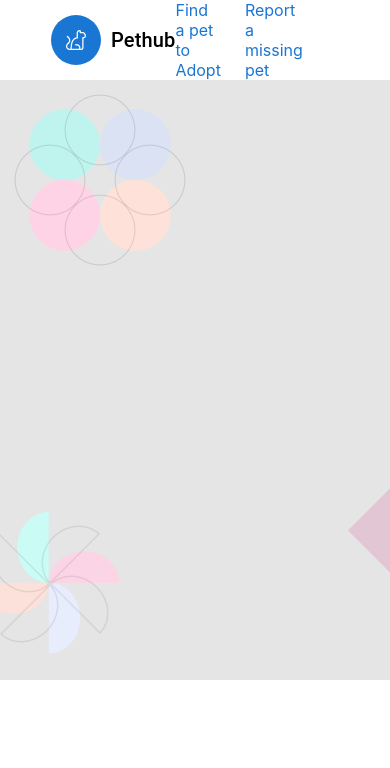
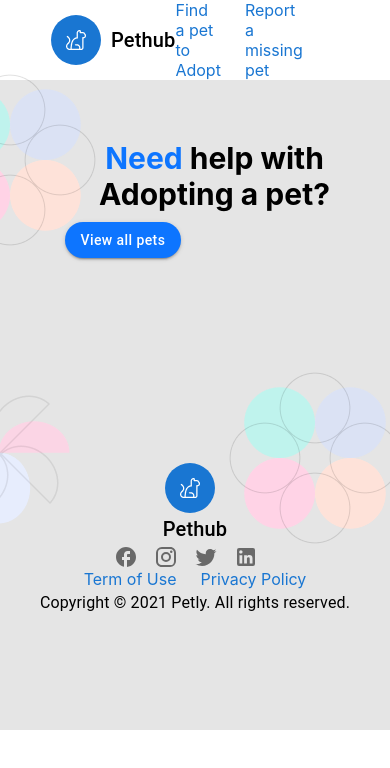
Before and after one commit to brendagold/pethub, a React (Create React App) app: page /not-found in a window 390 px wide. Shown: the top 768 px of the page. Built offline with nearby package versions, Linux system fonts and the light colour scheme.

Commit message:
made landing page responsive

```diff
--- a/src/components/BrowseByPet.js
+++ b/src/components/BrowseByPet.js
@@ -1,6 +1,7 @@
 import React from "react";
 import { makeStyles } from "@material-ui/core/styles";
 import { Button, Stack } from "@mui/material";
+import sizes from "./sizes";
 
 const useStyles = makeStyles((theme) => ({
   btn: {
@@ -9,9 +10,19 @@ const useStyles = makeStyles((theme) => ({
     height: "85px",
     width: "85px",
     borderRadius: "8px",
+
+    [sizes.down("sm")]: {
+      height: "50px",
+    width: "50px",
+      flexWrap: "wrap"
+    },
   },
   container: {
     marginLeft: "60px",
+    [sizes.down("sm")]: {
+      marginLeft: "10px",
+
+    },
   },
   btnContent: {
     display: "block",
@@ -22,7 +33,10 @@ const useStyles = makeStyles((theme) => ({
     fontStyle: "normal",
     fontSize: "18px",
     color: "#5F6472",
-    lineHeight: "23px"
+    lineHeight: "23px",
+    [sizes.down("sm")]: {
+      fontSize: "15px"
+    },
 
   },
   title: {
--- a/src/components/FilterS.js
+++ b/src/components/FilterS.js
@@ -1,15 +1,9 @@
 import * as React from "react";
-import InputLabel from "@mui/material/InputLabel";
-import MenuItem from "@mui/material/MenuItem";
-import FormControl from "@mui/material/FormControl";
-import Select from "@mui/material/Select";
 import SearchIcon from "@mui/icons-material/Search";
-import Button from "@mui/material/Button";
 import { makeStyles } from "@material-ui/core/styles";
-import TextField from "@mui/material/TextField";
-import KeyboardArrowDownIcon from "@mui/icons-material/KeyboardArrowDown";
 import { Paper, Typography } from "@mui/material";
 import Chips from "./custom/Chip";
+import sizes from "./sizes";
 
 const useStyles = makeStyles((theme) => ({
   button: {
@@ -23,6 +17,13 @@ const useStyles = makeStyles((theme) => ({
     display: "flex",
     margin: "0",
     justifyContent: "center",
+    [sizes.down("sm")]: {
+      padding: "3px 5px",
+      width: "90%",
+      height: "auto",
+      marginTop: "10px",
+      marginRight: "20px"
+    },
   },
 
   paper: {
@@ -31,6 +32,18 @@ const useStyles = makeStyles((theme) => ({
     position: "relative",
     left: "46px",
     bottom: "200px",
+    [sizes.down("sm")]: {
+      width: "100%",
+      left: 0,
+      padding: "10px 5px",
+      top: "0px",
+    },
+    [sizes.down("md")]: {
+      width: "90%",
+      left: "25px",
+      padding: "10px 5px",
+
+    },
   },
   filterText: {
     fontSize: "18px",
@@ -54,6 +67,11 @@ const useStyles = makeStyles((theme) => ({
     paddingRight: 0,
     justifyContent: "space-between",
     alignItems: "center",
+    [sizes.down("sm")]: {
+      height: "100%",
+      borderRadius: "10px",
+      flexDirection: "column",
+    },
   },
 
   selectContainer: {
@@ -63,12 +81,31 @@ const useStyles = makeStyles((theme) => ({
     color: "#8588A3",
     display: "inline-flex",
     marginLeft: "5px",
+
   },
   inputContainer: {
     display: "inline-flex",
+    [sizes.down("sm")]: {
+      display: "flex",
+      flexDirection: "column",
+      width: "100%",
+      marginTop: "6px"
+    },
   },
   selectSingle: {
     marginLeft: "30px",
+    [sizes.down("sm")]: {
+      marginTop: "10px",
+      marginLeft: 0,
+    },
+  },
+
+  searchBtn: {
+    fontSize: 40,
+    color: "#fff",
+    [sizes.down("sm")]: {
+      fontSize: 25
+    },
   },
 }));
 
@@ -146,7 +183,7 @@ export default function FilterS() {
             </div>
           </div>
           <button type="submit" className={classes.button}>
-            <SearchIcon sx={{ fontSize: 40, color: "#fff" }} />
+            <SearchIcon className={classes.searchBtn} />
           </button>
         </div>
         <Typography variant="h6" className={classes.filterText}>
--- a/src/components/Footer.js
+++ b/src/components/Footer.js
@@ -3,43 +3,83 @@ import { makeStyles } from "@material-ui/core/styles";
 import { Button } from "@material-ui/core";
 import Avatar from "@mui/material/Avatar";
 import IconButton from "@mui/material/IconButton";
-import Box from "@mui/material/Box";
 import Toolbar from "@mui/material/Toolbar";
 import Typography from "@mui/material/Typography";
 import Stack from "@mui/material/Stack";
 import Link from "@mui/material/Link";
 import { blue } from "@mui/material/colors";
 import InstagramIcon from "@mui/icons-material/Instagram";
-import FacebookOutlinedIcon from '@mui/icons-material/FacebookOutlined';
-import TwitterIcon from '@mui/icons-material/Twitter';
-import LinkedInIcon from '@mui/icons-material/LinkedIn';
+import FacebookOutlinedIcon from "@mui/icons-material/FacebookOutlined";
+import TwitterIcon from "@mui/icons-material/Twitter";
+import LinkedInIcon from "@mui/icons-material/LinkedIn";
+import sizes from "./sizes";
 
 const useStyles = makeStyles((theme) => ({
   footer: {
     backgroundColor: "#E5E5E5",
-    height: "600px",
+    height: "650px",
+    [sizes.down("sm")]: {
+
+    },
   },
   circle1: {
     position: "relative",
+    [sizes.down("sm")]: {
+      top: "-20px",
+      left: "-90px",
+    },
   },
   fan: {
     position: "relative",
     top: "200px",
     left: "-50px",
+    [sizes.down("md")]: {
+      top: "290px",
+      left: "-130px",
+    },
+    [sizes.down("sm")]: {
+      top: "70px",
+      left: "-100px",
+    },
   },
   kite: {
     position: "relative",
     right: "-38%",
     top: "-19%",
+    [sizes.down("md")]: {
+      right: "-78%",
+      top: "-30%",
+    },
+    [sizes.down("sm")]: {
+      right: "-60%",
+      top: "-94%",
+    },
   },
   circle2: {
     position: "relative",
     right: "-48%",
     top: "30%",
+    [sizes.down("md")]: {
+      right: "-20%",
+      top: "40%",
+    },
+    [sizes.down("sm")]: {
+      right: "-55%",
+      top: "-20%",
+    },
   },
-  //   footerContent: {
-  //     textAlign: "center",
-  //   },
+  footerContent: {
+    [sizes.down("md")]: {
+      position: "relative",
+      right: "-5%",
+      top: "-23%",
+    },
+    [sizes.down("sm")]: {
+      position: "relative",
+      right: "-5%",
+      top: "-85%",
+    },
+  },
   footerCTA: {
     fontFamily: "Inter",
     fontStyle: "normal",
@@ -48,6 +88,9 @@ const useStyles = makeStyles((theme) => ({
     marginTop: 0,
     marginBottom: 0,
     textAlign: "center",
+    [sizes.down("sm")]: {
+      fontSize: "30px",
+    },
   },
   footSpan: {
     color: "#0D75FF",
@@ -58,7 +101,56 @@ const useStyles = makeStyles((theme) => ({
     textTransform: "none",
     marginTop: "10px",
     left: "36%",
+    [sizes.down("md")]: {
+      left: "26%",
+    },
+    [sizes.down("sm")]: {
+      left: "45px",
+    },
   },
+  socials: {
+    marginRight: "30%",
+    [sizes.down("md")]: {
+      marginRight: "10%",
+
+    },
+    [sizes.down("sm")]: {
+      marginRight: "5%",
+    },
+  },
+  footerAvatar: {
+    backgroundColor: blue[700],
+    marginRight: "10px",
+    marginLeft: "35px",
+    width: 50,
+    height: 50,
+    [sizes.down("sm")]: {
+      marginLeft: "0px",
+    },
+  },
+  absolute: {
+    textAlign: "center",
+    marginTop: "25px",
+    [sizes.down("sm")]: {
+      margin: "0",
+      padding: "2px",
+    },
+  },
+  footerToolbar: {
+    marginTop: "50px",
+    [sizes.down("sm")]: {
+      marginTop: "10px",
+      flexDirection: "column",
+
+
+    },
+  },
+  footerInfo: {
+    [sizes.down("sm")]: {
+      position: "relative",
+      top: "-55%"
+    },
+  }
 }));
 
 const Footer = () => {
@@ -96,16 +188,10 @@ const Footer = () => {
         </Button>
       </div>
 
-      <Toolbar sx={{ marginTop: "50px" }}>
-        <Avatar
-          sx={{
-            bgcolor: blue[700],
-            marginRight: "10px",
-            marginLeft: "35px",
-            width: 50,
-            height: 50,
-          }}
-        >
+      <div className={classes.footerInfo}>
+
+      <Toolbar className={classes.footerToolbar}>
+        <Avatar className={classes.footerAvatar}>
           <img
             alt="Pet Logo"
             src={`${process.env.PUBLIC_URL + "/petlogo.png"}`}
@@ -115,33 +201,22 @@ const Footer = () => {
           Pethub
         </Typography>
 
-        <Stack direction="row" alignItems="center" spacing={2} sx={{marginRight: "30%"}}>
-          <IconButton
-            color="primary"
-            aria-label="Facebook"
-            component="span"
-          >
+        <Stack
+          direction="row"
+          alignItems="center"
+          spacing={2}
+          className={classes.socials}
+        >
+          <IconButton color="primary" aria-label="Facebook" component="span">
             <FacebookOutlinedIcon color="action" />
           </IconButton>
-          <IconButton
-            color="primary"
-            aria-label="Instagram"
-            component="span"
-          >
+          <IconButton color="primary" aria-label="Instagram" component="span">
             <InstagramIcon color="action" />
           </IconButton>
-          <IconButton
-            color="primary"
-            aria-label="Twitter"
-            component="span"
-          >
+          <IconButton color="primary" aria-label="Twitter" component="span">
             <TwitterIcon color="action" />
           </IconButton>
-          <IconButton
-            color="primary"
-            aria-label="Linkedin"
-            component="span"
-          >
+          <IconButton color="primary" aria-label="Linkedin" component="span">
             <LinkedInIcon color="action" />
           </IconButton>
         </Stack>
@@ -156,7 +231,10 @@ const Footer = () => {
         </Stack>
       </Toolbar>
 
-      <Typography sx={{textAlign: "center", marginTop: "25px"}}>Copyright © 2021 Petly. All rights reserved.</Typography>
+      <Typography className={classes.absolute}>
+        Copyright © 2021 Petly. All rights reserved.
+      </Typography>
+      </div>s
     </div>
   );
 };
--- a/src/components/Hero.js
+++ b/src/components/Hero.js
@@ -2,23 +2,37 @@ import React from "react";
 import Grid from "@mui/material/Grid";
 import { makeStyles } from "@material-ui/core/styles";
 import clsx from "clsx";
-import { Paper } from "@mui/material";
-import Filter from "./filter";
+import sizes from "./sizes";
 import FilterS from "./FilterS";
 
 const useStyles = makeStyles((theme) => ({
   mainContainer: {
     backgroundColor: "#F3F8FF",
     position: "relative",
+    [sizes.down("md")]: {
+      height: "1000px"
+    },
+    [sizes.down("sm")]: {
+      height: "1000px"
+    },
   },
+
+  gridContainer: {
+    padding: "70px 50px",
+    [sizes.down("md")]: {
+      padding: "40px 25px"
+    },
+    [sizes.down("sm")]: {
+      padding: "30px 20px"
+    },
+  },
+
   image: {
     width: "100%",
     height: "100%",
   },
   petContainer: {
     width: "80%",
-
-
 
   },
 
@@ -64,7 +78,7 @@ const Hero = () => {
   const classes = useStyles();
   return (
     <div className={classes.mainContainer}>
-      <Grid container justify="center" sx={{ padding: "70px 50px" }}>
+      <Grid container justify="center" className={classes.gridContainer} >
         <Grid item md={6}>
           <h4 className={classes.intro}>find special pets</h4>
           <p className={clsx(classes.title, classes.titleStyles)}>Think you Love Pets?</p>
--- /dev/null
+++ b/src/components/sizes.js
@@ -0,0 +1,17 @@
+export default {
+    up() {
+
+    },
+
+    down(size) {
+        const sizes = {
+            xs: "575.98px",
+            sm: "767.98px",
+            md: "991.98px",
+            lg: "1199.98px",
+            xl: "1440px"
+        }
+
+        return `@media (max-width: ${sizes[size]})`
+    }
+}
```
